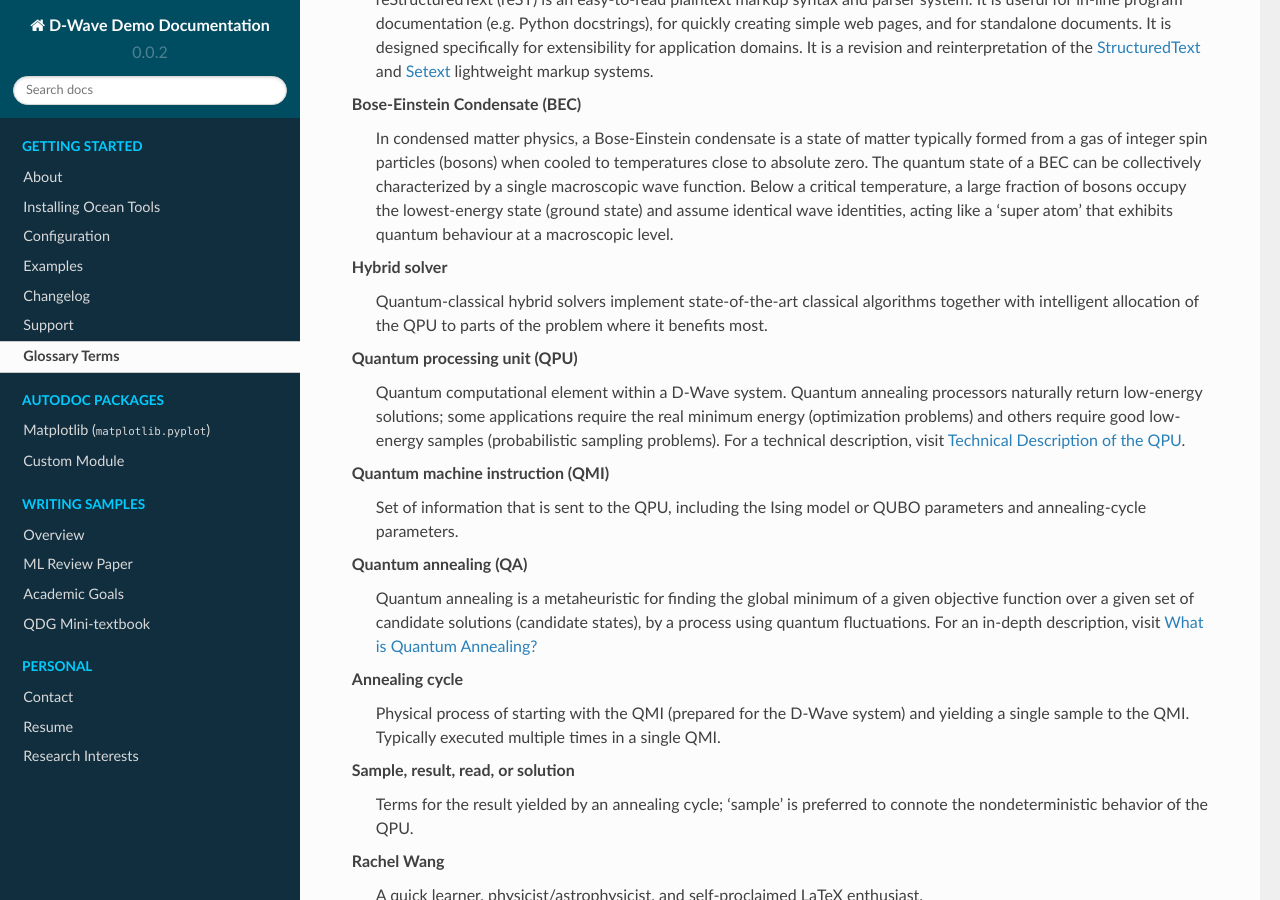
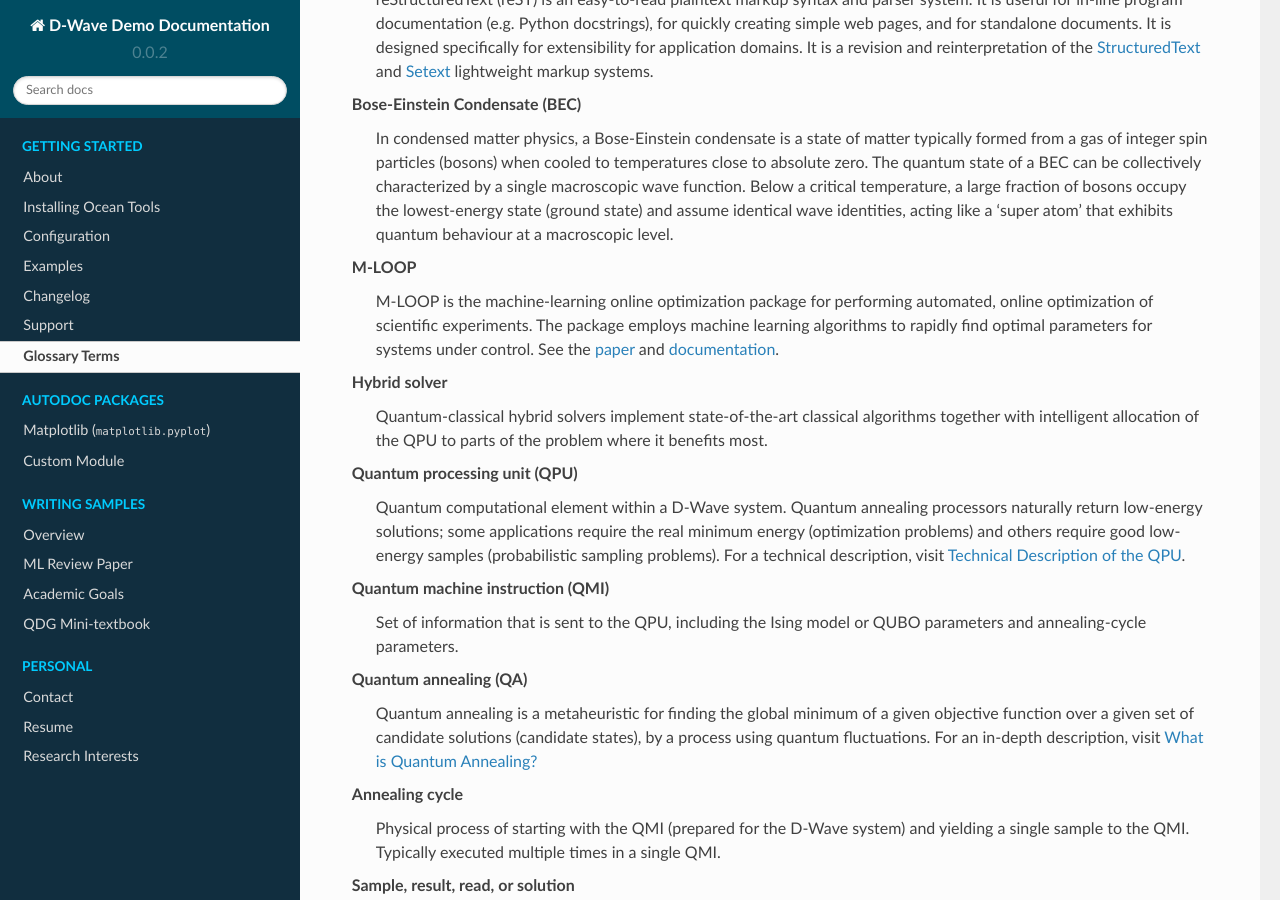
Before and after one commit to rcywang/d-wave-demodoc, a Sphinx documentation site: the page built from docs/glossary.rst, in a window 1280 px wide and 900 px high, scrolled down 489 px. Built offline with Sphinx 7.4.7 and the Read the Docs theme 2.0.0, drawn with Linux system fonts in a browser that asks for light colours.

Commit message:
added mloop

```diff
--- a/docs/glossary.rst
+++ b/docs/glossary.rst
@@ -22,6 +22,8 @@ reST
 Bose-Einstein Condensate (BEC)
     In condensed matter physics, a Bose-Einstein condensate is a state of matter typically formed from a gas of integer spin particles (bosons) when cooled to temperatures close to absolute zero. The quantum state of a BEC can be collectively characterized by a single macroscopic wave function. Below a critical temperature, a large fraction of bosons occupy the lowest-energy state (ground state) and assume identical wave identities, acting like a ‘super atom’ that exhibits quantum behaviour at a macroscopic level.
 
+M-LOOP
+    M-LOOP is the machine-learning online optimization package for performing automated, online optimization of scientific experiments. The package employs machine learning algorithms to rapidly find optimal parameters for systems under control. See the `paper <http://www.nature.com/articles/srep25890>`_ and `documentation <https://m-loop.readthedocs.io/en/stable/index.html>`_.
 
 Hybrid solver
     Quantum-classical hybrid solvers implement state-of-the-art classical algorithms together with intelligent allocation of the QPU to parts of the problem where it benefits most.
```
